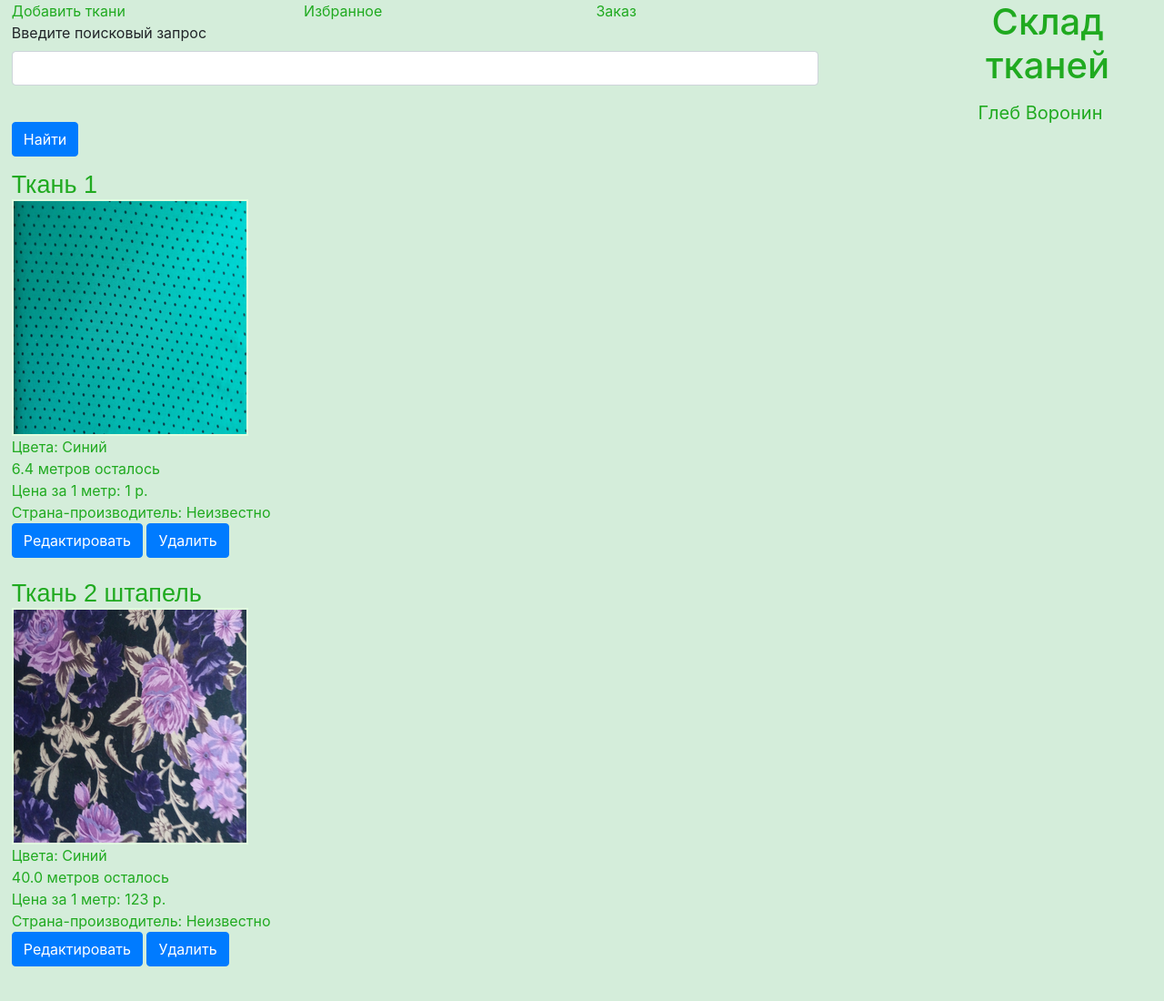
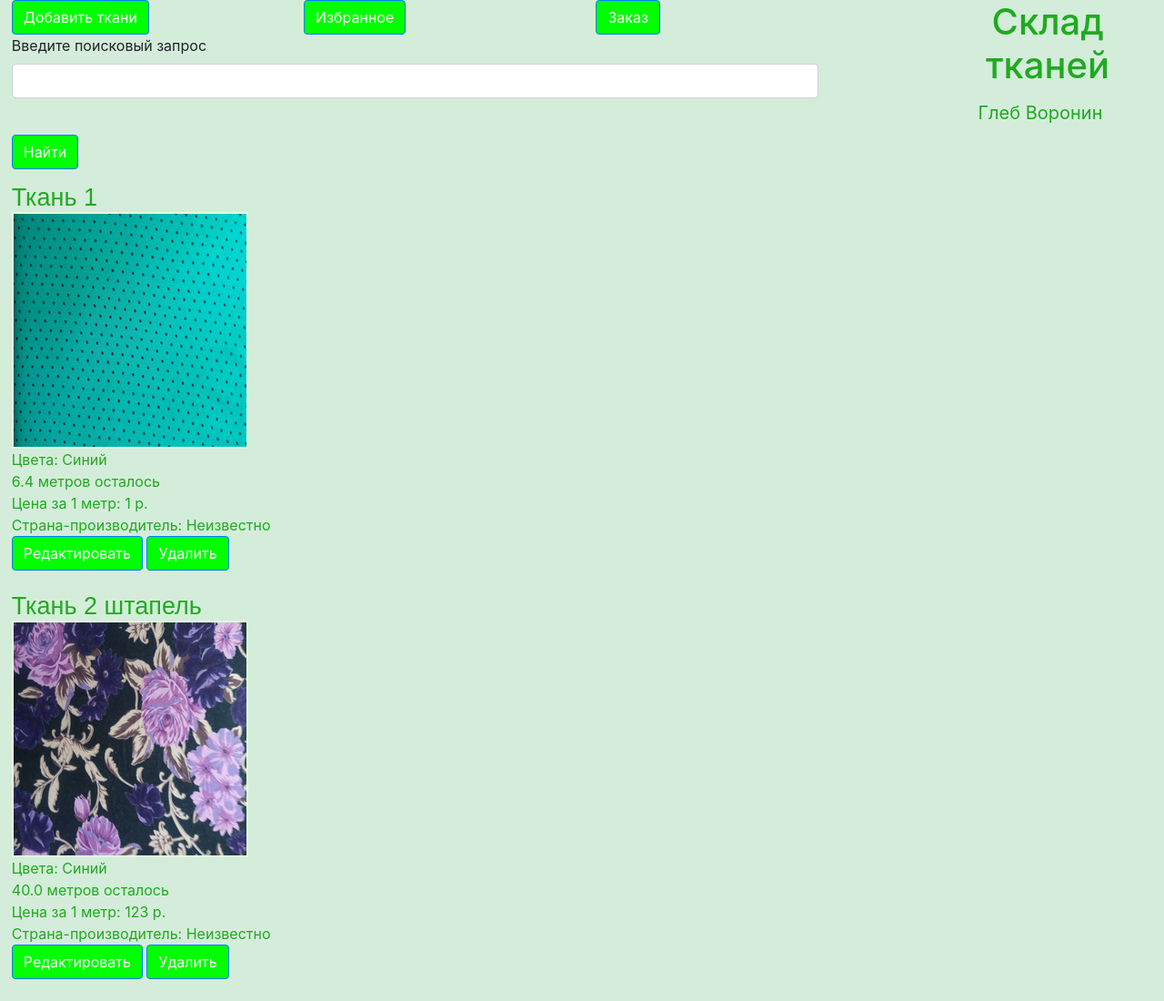
Before and after one commit to GlebVoronin/YandexWebServerProjectwithAPI, a Flask app: page / in a window 1280 px wide. Shown: the whole page at 91% size. Before the commit the page ends 1062 px from the top, so only its background shows below. Run offline with Flask 2, Linux system fonts and the light colour scheme; a user stored in the database is signed in; data comes from the database, SQL or seed files in the repository; data that the repository does not hold is empty; parts of the project's set-up code (start-up, migrations or seed data) failed here and were passed over; some libraries are stand-ins or nearby versions.

Commit message:
Style reformat

```diff
--- a/static/css/style_v30.css
+++ b/static/css/style_v35.css
@@ -67,6 +67,6 @@ li {
   width: 25%;
   display: inline-block;
 }
-.mn_p_bt {
+.btn-primary{
   background-color: #00ff00;
 }
--- a/templates/add_cloth.html
+++ b/templates/add_cloth.html
@@ -4,7 +4,7 @@
 <center>
     <h2>Добавьте новую ткань</h2>
 </center>
-<a class="buttons" href='/'>Назад</a>
+<input id="back" type="button" onclick="history.back();" value="Назад"/><br>
 <form action="" method="post" novalidate style="margin-left: 50px;" enctype="multipart/form-data">
     {{ form.hidden_tag() }}
     <p>
--- a/templates/base_without_auth_block.html
+++ b/templates/base_without_auth_block.html
@@ -8,7 +8,7 @@
           crossorigin="anonymous">
     <link rel="stylesheet"
           type="text/css"
-          href="../static/css/style_v30.css"/>
+          href="../static/css/style_v35.css"/>
     <title>{{ title }}</title>
 </head>
 <body>
--- a/templates/main_page.html
+++ b/templates/main_page.html
@@ -3,9 +3,9 @@
 {% block main %}
 {% if current_user.account_type == 'Администратор' %}
 
-<li><a class="buttons" class="mn_p_bt" href='/add_cloth'>Добавить ткани</a></li>
-<li><a class="buttons" class="mn_p_bt" href='/favourites'>Избранное</a></li>
-<li><a class="buttons" class="mn_p_bt" href='/order'>Заказ</a></li>
+<li><a class="btn btn-primary" href='/add_cloth'>Добавить ткани</a></li>
+<li><a class="btn btn-primary" href='/favourites'>Избранное</a></li>
+<li><a class="btn btn-primary" href='/order'>Заказ</a></li>
 
 {% endif %}
 <form id="search" action="" method="post" novalidate>
--- a/templates/view_cloth.html
+++ b/templates/view_cloth.html
@@ -1,13 +1,13 @@
 {% extends "base.html" %}
 {% block main %}
 <h2 id="title_of_cloth">{{ cloth.title }}</h2>
-<input id="back" type="button" onclick="history.back();" value="Назад"/><br>
+<input id="back" class="btn btn-primary" type="button" onclick="history.back();" value="Назад"/><br>
 <br><img src="{{ cloth.get_images(False) }}" alt="None"><br>
 {% for image in cloth.get_images(True) %}
-{% if not loop.first %}
+{% if loop.index0 != 0 %}
 <a class="buttons" href="/view/image?img={{ image }}">Изображение {{ loop.index0 }}</a>
 {% endif %}
-{% endfor %}
+{% endfor %}<br>
 Цвета: {{ cloth.colors }}<br>
 {{ cloth.description }}<br>
 {{ cloth.length }} метров осталось<br>
--- a/templates/view_cloths_in_order.html
+++ b/templates/view_cloths_in_order.html
@@ -28,16 +28,20 @@
         {{ error }}
     </div>
     {% endfor %}
+    <p>
     <a class="btn btn-primary " href="/order/delete{{ cloths[cloth_index].get_url() }}">
         Удалить из заказа
     </a><br>
+    </p>
     {% endfor %}
     {% if count %}
     Сумма заказа: {{ summ }}<br>
     {% endif %}
     {% if length %}
+    <p>
     <input class="btn btn-primary" formaction="/order?count=True" formmethod="post" type="submit"
            value="Рассчитать сумму заказа">
+    </p>
     <p>{{ form.submit(type="submit", class="btn btn-primary", title="Перейти к оформлению заказа",
         formaction="/order?confirm=True") }}</p>
     {% else %}
--- a/templates/view_image.html
+++ b/templates/view_image.html
@@ -1,5 +1,5 @@
 {% extends "base_without_auth_block.html" %}
 {% block main %}
-<input id="back" type="button" onclick="history.back();" value="Назад"/><br>
+<input id="back" class="btn btn-primary" type="button" onclick="history.back();" value="Назад"/><br>
 <img id="img_view" src="{{ link }}" alt="None">
 {% endblock %}
```
